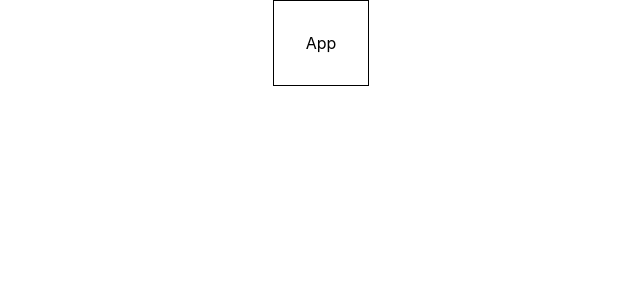
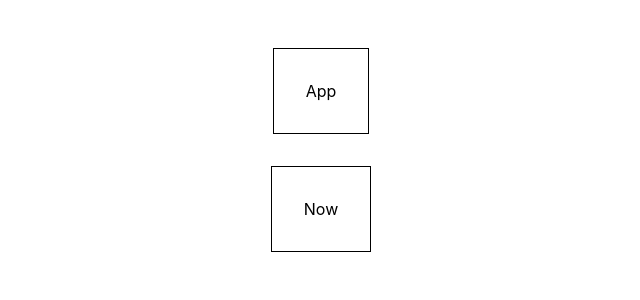
Before and after one commit to morgan-sam/reusable-styles-and-components, a React (Create React App) app: page / in a window 1280 px wide. Shown: the top 300 px of the page, without its empty margins (319-959 px from the left). Built offline with nearby package versions, Linux system fonts and the light colour scheme.

Commit message:
Page now flows downward

```diff
--- a/src/App.js
+++ b/src/App.js
@@ -2,8 +2,9 @@ import React from "react";
 
 function App() {
   return (
-    <div className="page center">
-      <div className="p2 border">App</div>
+    <div className="page center p2">
+      <div className="m1 p2 border">App</div>
+      <div className="m1 p2 border">Now</div>
     </div>
   );
 }
--- a/src/index.css
+++ b/src/index.css
@@ -8,8 +8,11 @@ body {
 }
 
 .page {
+  display: flex;
+  flex-direction: column;
   height: auto;
   width: 100vw;
+  box-sizing: border-box;
 }
 
 .center {
```
